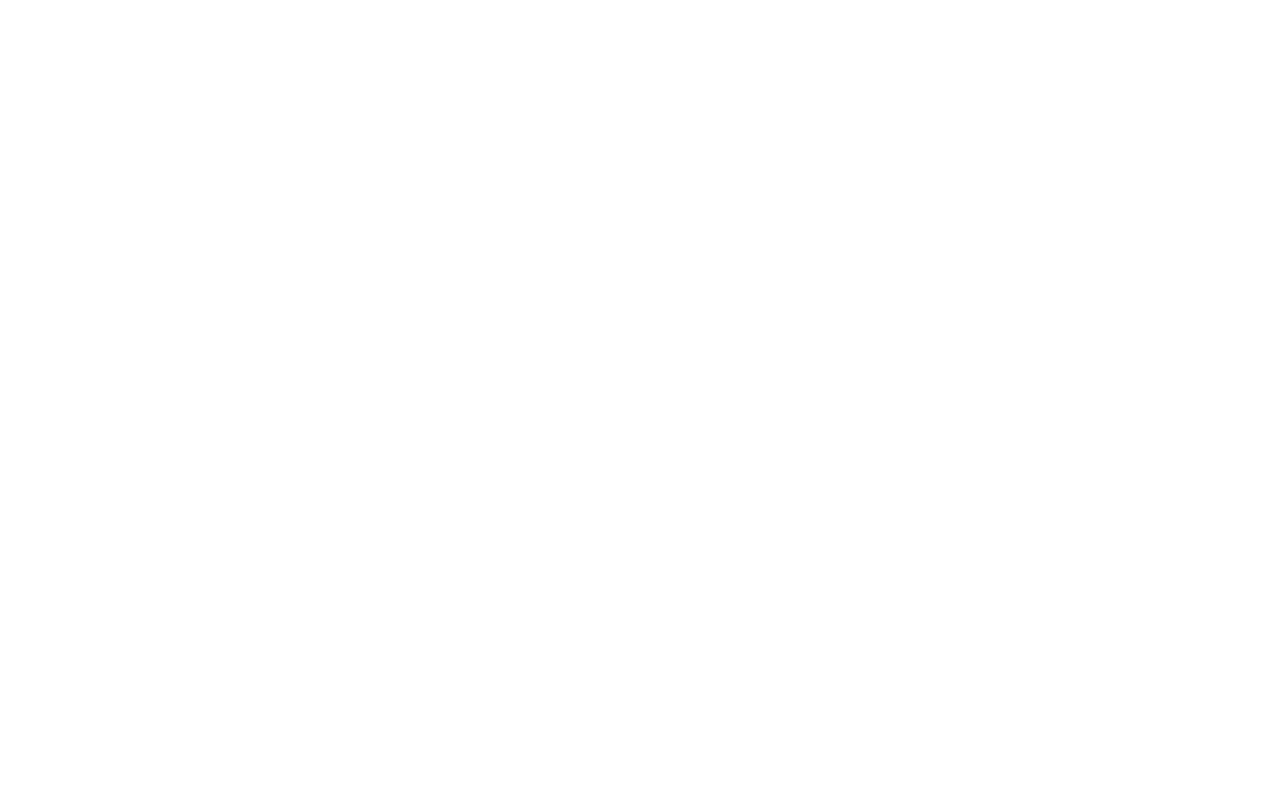
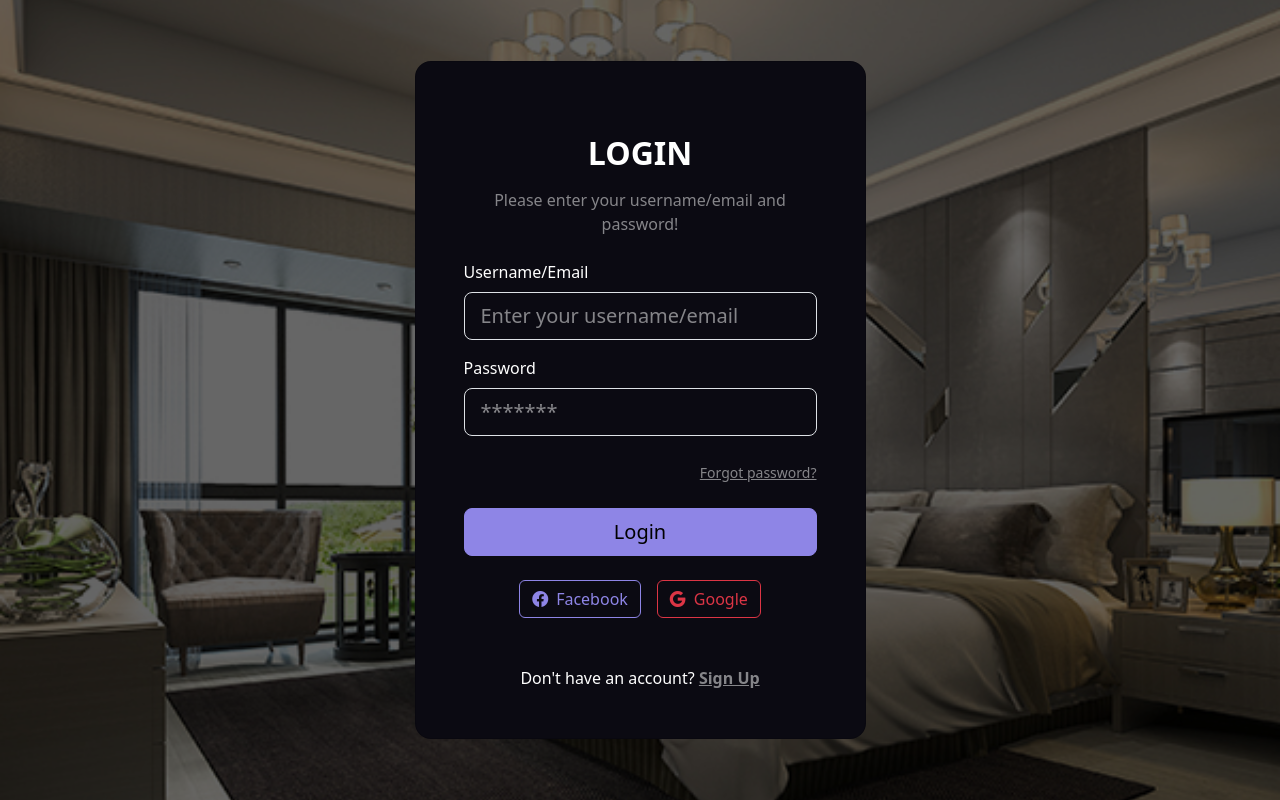
Before and after one commit to Gautam0104/booking-web, a React (Create React App) app: page / in a window 1280 px wide. Before the commit this address had no page. Built offline with nearby package versions, Linux system fonts and the light colour scheme.

Commit message:
login on /

```diff
--- a/src/routes/AppRoutes.jsx
+++ b/src/routes/AppRoutes.jsx
@@ -18,6 +18,7 @@ import Dashboard from "../pages/Dashboard";
 const AppRoutes = () => {
   return (
     <Routes>
+      <Route path="/" element={<Login />} />
       <Route path="/login" element={<Login />} />
       <Route path="/signup" element={<Signup />} />
 
```
